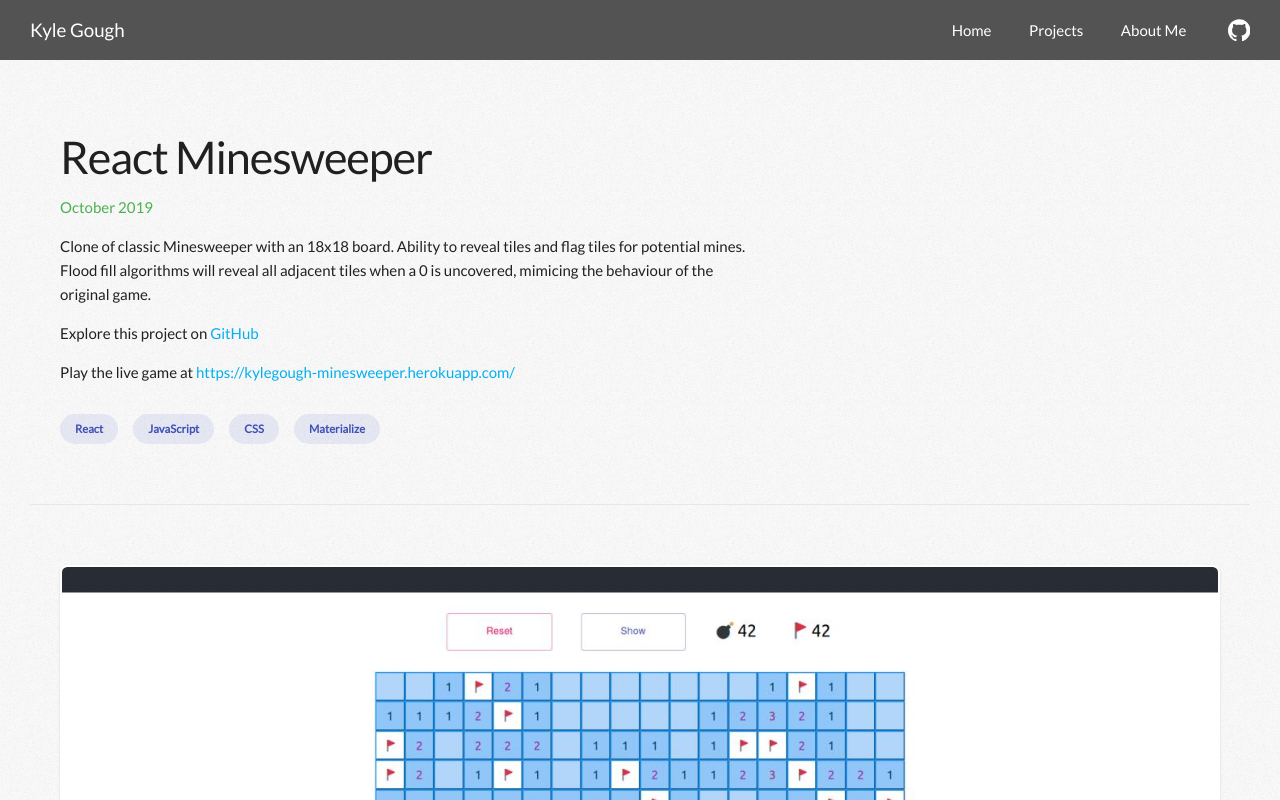
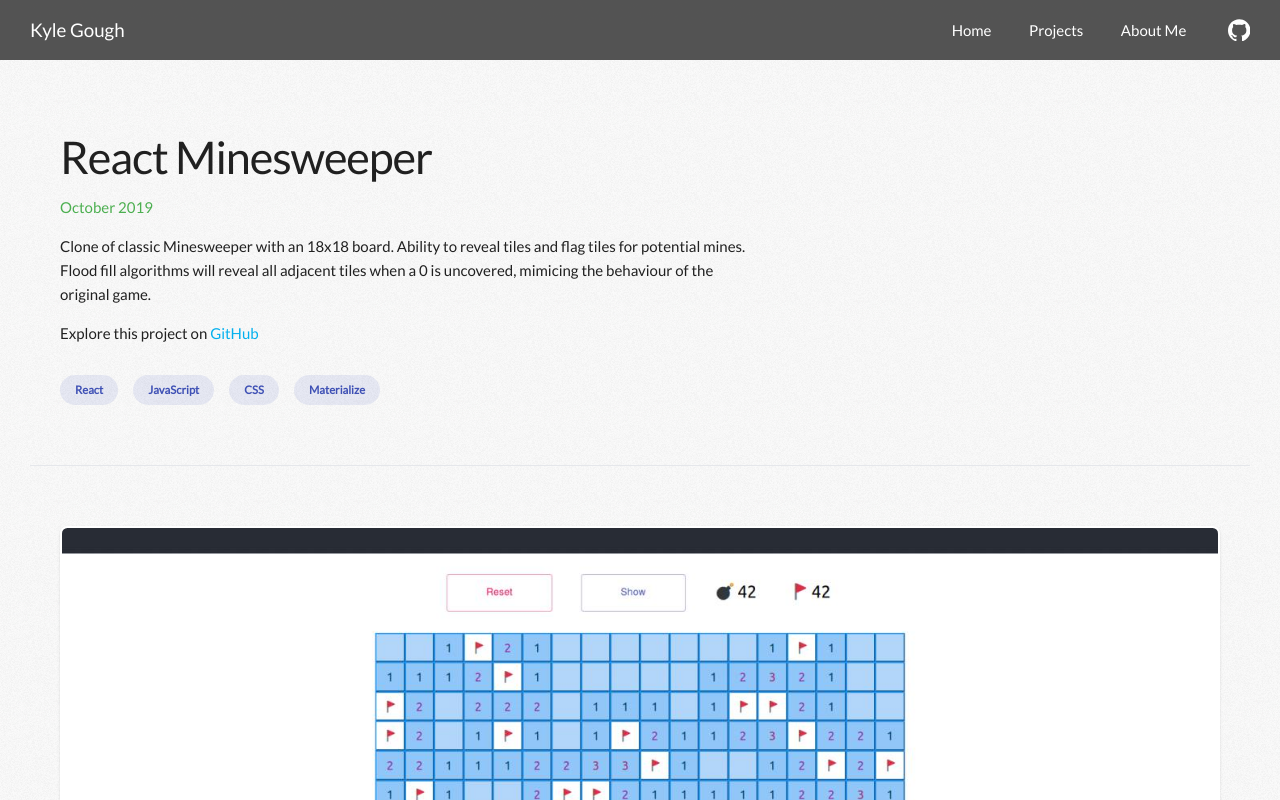
Before and after one commit to KyleGough/portfolio, a React (Create React App) app: page /projects/react-minesweeper in a window 1280 px wide. Shown: the top 800 px of the page. Built offline with nearby package versions, Linux system fonts and the light colour scheme.

Commit message:
Removed minesweeper heroku link

```diff
--- a/src/projects/Minesweeper.tsx
+++ b/src/projects/Minesweeper.tsx
@@ -30,10 +30,6 @@ export default function Minesweeper() {
                 <span>Explore this project on </span>
                 <a className='text-link hover:text-link-hover focus:text-link-hover' href='https://github.com/KyleGough/react-minesweeper' target='_blank' rel='noopener noreferrer'>GitHub</a>
             </p>
-            <p className='mb-4'>
-                <span>Play the live game at </span>
-                <a className='text-link hover:text-link-hover focus:text-link-hover' href='https://kylegough-minesweeper.herokuapp.com/' target='_blank' rel='noopener noreferrer'>https://kylegough-minesweeper.herokuapp.com/</a>
-            </p>
 
             <div className='flex flex-row flex-wrap items-center mt-8 gap-4'>
                 <Chip name='React' />
```
